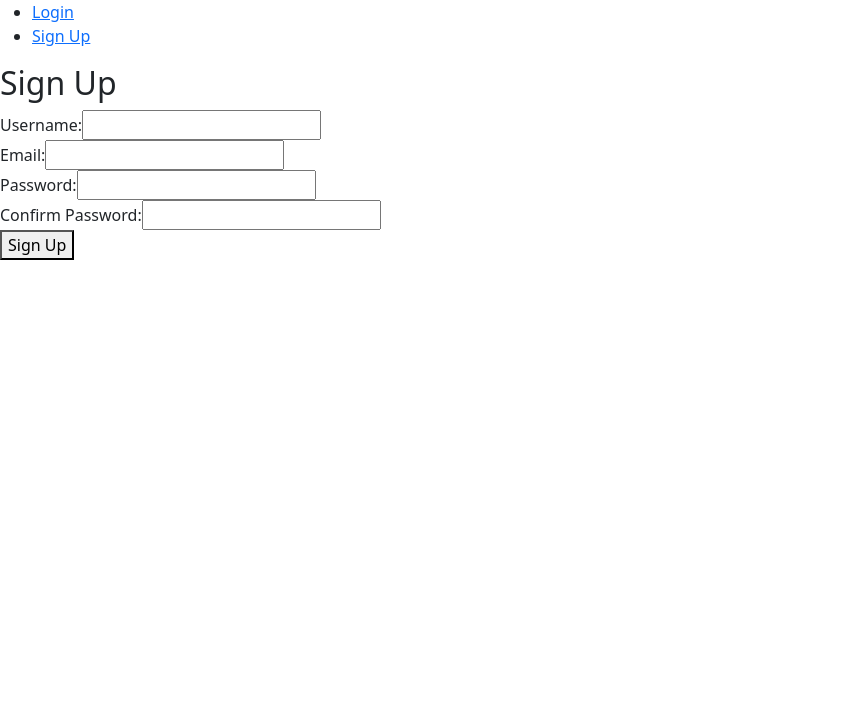
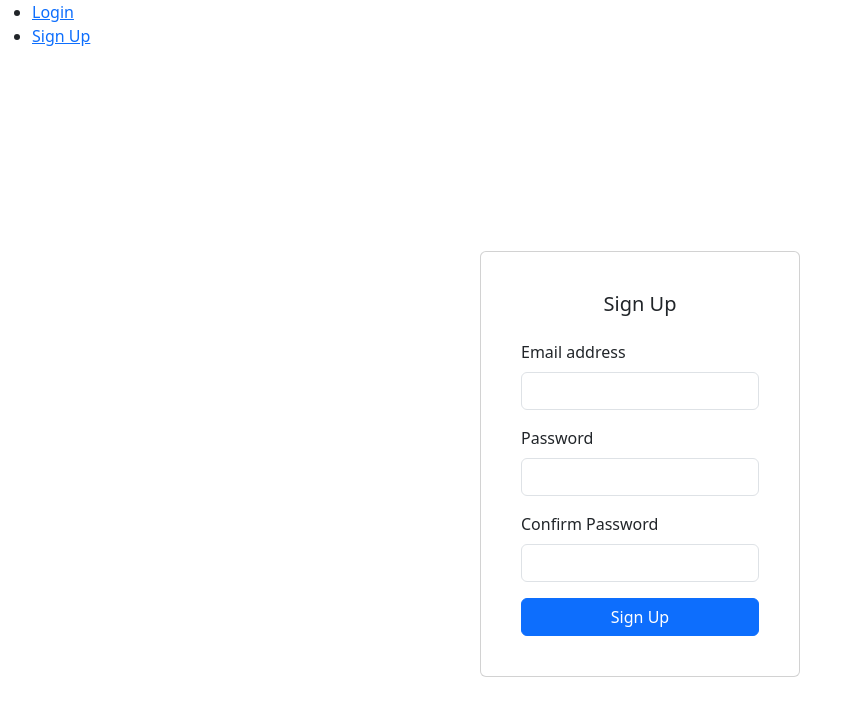
Before and after one commit to YuxiangFanJake/RedditClone_frontend, a React (Create React App) app in the folder reddit-clone-ui/: page /signup in a window 1280 px wide. Shown: the top 716 px of the page, without its empty margins (0-863 px from the left). Built offline with nearby package versions, Linux system fonts and the light colour scheme.

Commit message:
added some styling on the log in and sign up page

```diff
--- a/reddit-clone-ui/package.json
+++ b/reddit-clone-ui/package.json
@@ -8,6 +8,7 @@
     "@testing-library/user-event": "^13.5.0",
     "bootstrap": "^5.3.3",
     "react": "^18.2.0",
+    "react-bootstrap": "^2.10.2",
     "react-dom": "^18.2.0",
     "react-router-dom": "^6.22.3",
     "react-scripts": "5.0.1",
--- a/reddit-clone-ui/src/LoginPage.js
+++ b/reddit-clone-ui/src/LoginPage.js
@@ -1,4 +1,5 @@
 import React, { useState } from 'react';
+import { Container, Form, Button, Card } from 'react-bootstrap';
 
 const LoginPage = () => {
   const [loginData, setLoginData] = useState({
@@ -8,66 +9,51 @@ const LoginPage = () => {
 
   const handleChange = (e) => {
     const { name, value } = e.target;
-    setLoginData(prevState => ({
+    setLoginData((prevState) => ({
       ...prevState,
-      [name]: value
+      [name]: value,
     }));
   };
 
   const handleSubmit = async (e) => {
     e.preventDefault();
-    try {
-      const response = await fetch('/api/login', {
-        method: 'POST',
-        headers: {
-          'Content-Type': 'application/json',
-        },
-        body: JSON.stringify({
-          email: loginData.email,
-          password: loginData.password,
-        }),
-      });
-
-      if (response.ok) {
-        // Handle successful login
-        console.log("Login successful!");
-      } else {
-        // Handle login errors
-        const errorData = await response.json();
-        alert(errorData.message);
-      }
-    } catch (error) {
-      console.error('Login error:', error);
-    }
+    // Implement login logic here
+    alert('Login form submitted');
   };
 
   return (
-    <div>
-      <h2>Log In</h2>
-      <form onSubmit={handleSubmit}>
-        <div>
-          <label>Email:</label>
-          <input
+    <Container className="d-flex justify-content-center align-items-center" style={{ height: '100vh' }}>
+      <Card style={{ width: '20rem' }} className="p-4">
+        <Card.Body>
+          <Card.Title className="text-center mb-4">Log In</Card.Title>
+          <Form onSubmit={handleSubmit}>
+            <Form.Group className="mb-3">
+              <Form.Label>Email address</Form.Label>
+              <Form.Control
                 type="email"
                 name="email"
                 value={loginData.email}
                 onChange={handleChange}
                 required
               />
-        </div>
-        <div>
-          <label>Password:</label>
-          <input
+            </Form.Group>
+            <Form.Group className="mb-3">
+              <Form.Label>Password</Form.Label>
+              <Form.Control
                 type="password"
                 name="password"
                 value={loginData.password}
                 onChange={handleChange}
                 required
               />
-        </div>
-        <button type="submit">Log In</button>
-      </form>
-    </div>
+            </Form.Group>
+            <Button variant="primary" type="submit" className="w-100">
+              Log In
+            </Button>
+          </Form>
+        </Card.Body>
+      </Card>
+    </Container>
   );
 };
 
--- a/reddit-clone-ui/src/SignUpForm.js
+++ b/reddit-clone-ui/src/SignUpForm.js
@@ -1,100 +1,70 @@
 import React, { useState } from 'react';
+import { Container, Form, Button, Row, Col, Card } from 'react-bootstrap';
 
 const SignUpForm = () => {
   const [formData, setFormData] = useState({
-    username: '',
     email: '',
     password: '',
-    confirmPassword: ''
+    confirmPassword: '',
   });
 
   const handleChange = (e) => {
     const { name, value } = e.target;
-    setFormData(prevState => ({
+    setFormData((prevState) => ({
       ...prevState,
-      [name]: value
+      [name]: value,
     }));
   };
 
   const handleSubmit = async (e) => {
     e.preventDefault();
-    if (formData.password !== formData.confirmPassword) {
-      alert("Passwords do not match!");
-      return;
-    }
-    try {
-      const response = await fetch('/api/signup', {
-        method: 'POST',
-        headers: {
-          'Content-Type': 'application/json',
-        },
-        body: JSON.stringify({
-          username: formData.username,
-          email: formData.email,
-          password: formData.password,
-        }),
-      });
-
-      if (response.ok) {
-        // Handle successful signup (e.g., navigate to login page or dashboard)
-        console.log("Signup successful!");
-      } else {
-        // Handle errors
-        const errorData = await response.json();
-        alert(errorData.message);
-      }
-    } catch (error) {
-      console.error('Signup error:', error);
-    }
+    // Implement form submission logic here
+    alert('Sign Up form submitted');
   };
 
   return (
-    <div>
-      <h2>Sign Up</h2>
-      <form onSubmit={handleSubmit}>
-        <div>
-          <label>Username:</label>
-          <input
-            type="text"
-            name="username"
-            value={formData.username}
-            onChange={handleChange}
-            required
-          />
-        </div>
-        <div>
-          <label>Email:</label>
-          <input
+    <Container className="d-flex justify-content-center align-items-center" style={{ height: '100vh' }}>
+      <Card style={{ width: '20rem' }} className="p-4">
+        <Card.Body>
+          <Card.Title className="text-center mb-4">Sign Up</Card.Title>
+          <Form onSubmit={handleSubmit}>
+            <Form.Group className="mb-3">
+              <Form.Label>Email address</Form.Label>
+              <Form.Control
                 type="email"
                 name="email"
                 value={formData.email}
                 onChange={handleChange}
                 required
               />
-        </div>
-        <div>
-          <label>Password:</label>
-          <input
+            </Form.Group>
+            <Form.Group className="mb-3">
+              <Form.Label>Password</Form.Label>
+              <Form.Control
                 type="password"
                 name="password"
                 value={formData.password}
                 onChange={handleChange}
                 required
               />
-        </div>
-        <div>
-          <label>Confirm Password:</label>
-          <input
+            </Form.Group>
+            <Form.Group className="mb-3">
+              <Form.Label>Confirm Password</Form.Label>
+              <Form.Control
                 type="password"
                 name="confirmPassword"
                 value={formData.confirmPassword}
                 onChange={handleChange}
                 required
               />
-        </div>
-        <button type="submit">Sign Up</button>
-      </form>
-    </div>
+            </Form.Group>
+            <Button variant="primary" type="submit" className="w-100">
+              Sign Up
+            </Button>
+          </Form>
+        </Card.Body>
+      </Card>
+    </Container>
   );
 };
 
```
Also changed, not shown: 1 other file (tests, documents, lock files or other folders). Lines whose indentation alone changed are shown as unchanged.
